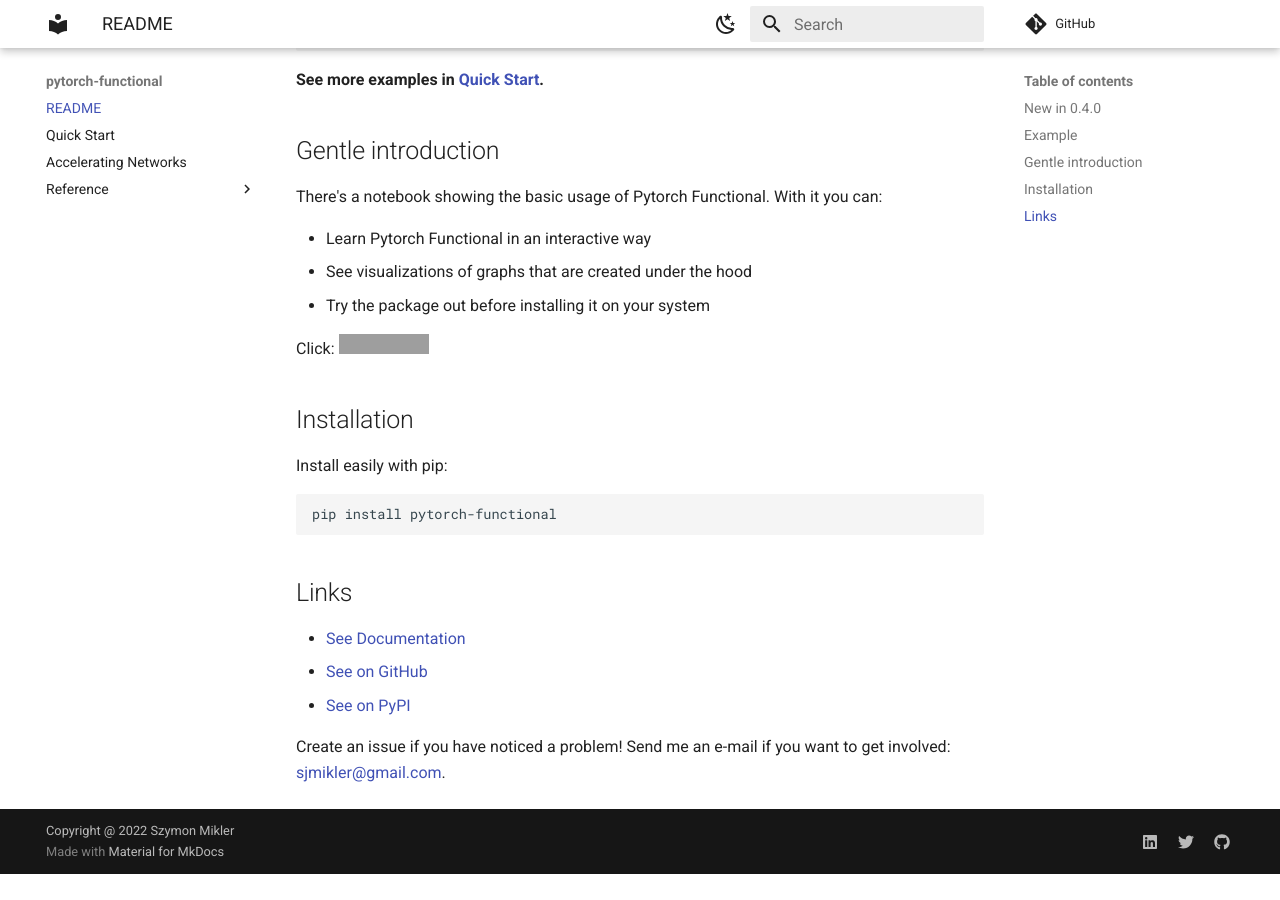
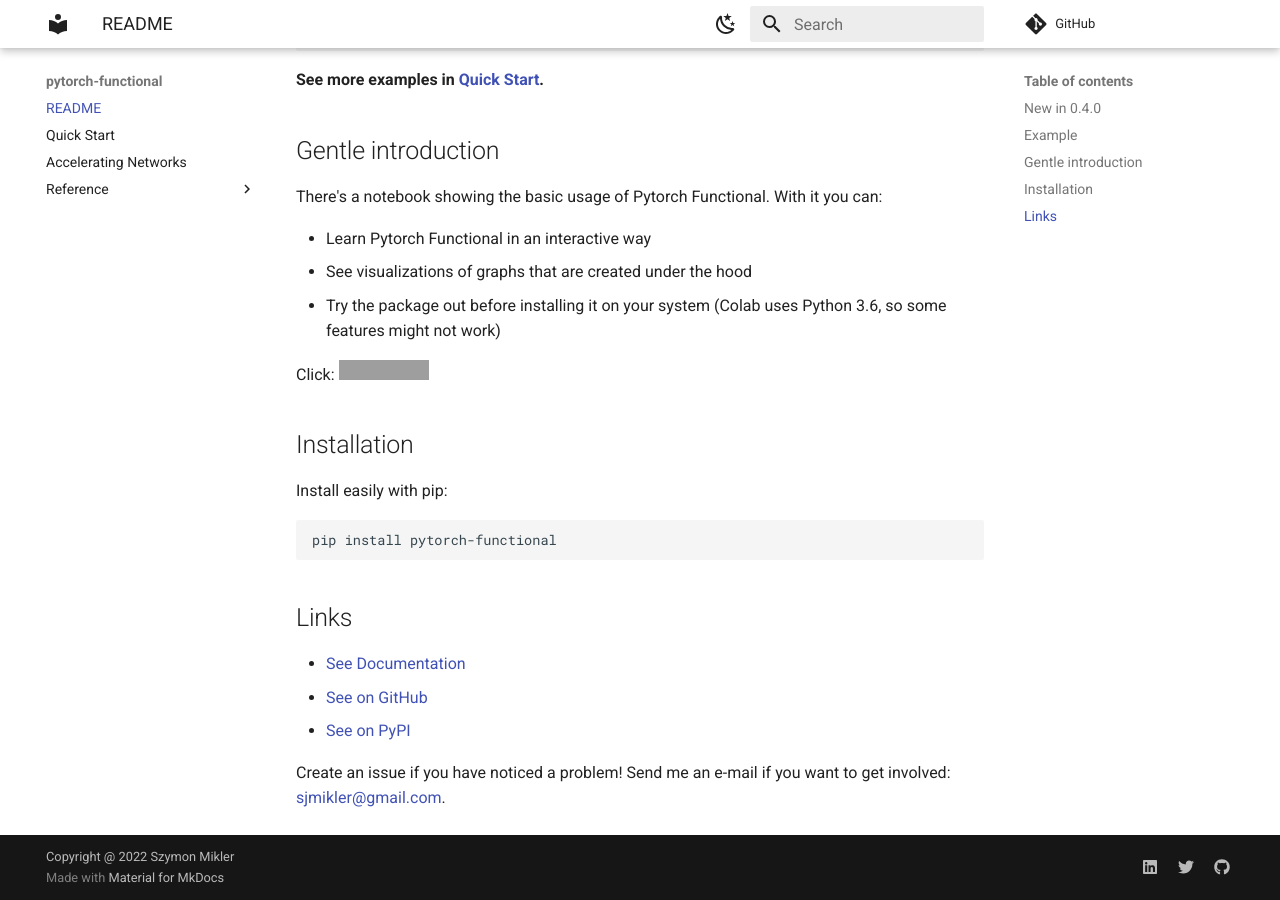
Before and after one commit to sjmikler/pytorch-symbolic, an MkDocs documentation site: the page built from docs/README.md, in a window 1280 px wide and 900 px high, scrolled down 1638 px. Built offline with MkDocs 1.6.1 and Material for MkDocs 9.7.7, drawn with Linux system fonts in a browser that asks for light colours; comment, search, counter and statistics services are not loaded; before the commit the page ends 2512 px from its top, so only the background shows below that; grey boxes are pictures that could not be loaded.

Commit message:
Warning about py3.6

```diff
--- a/docs/README.md
+++ b/docs/README.md
@@ -88,7 +88,7 @@
 
 * Learn Pytorch Functional in an interactive way
 * See visualizations of graphs that are created under the hood
-* Try the package out before installing it on your system
+* Try the package out before installing it on your system (Colab uses Python 3.6, so some features might not work)
 
 Click:
 [![Open In Colab](https://colab.research.google.com/assets/colab-badge.svg)](https://colab.research.google.com/github/gahaalt/pytorch-functional/blob/develop/gentle-introduction.ipynb)
```
